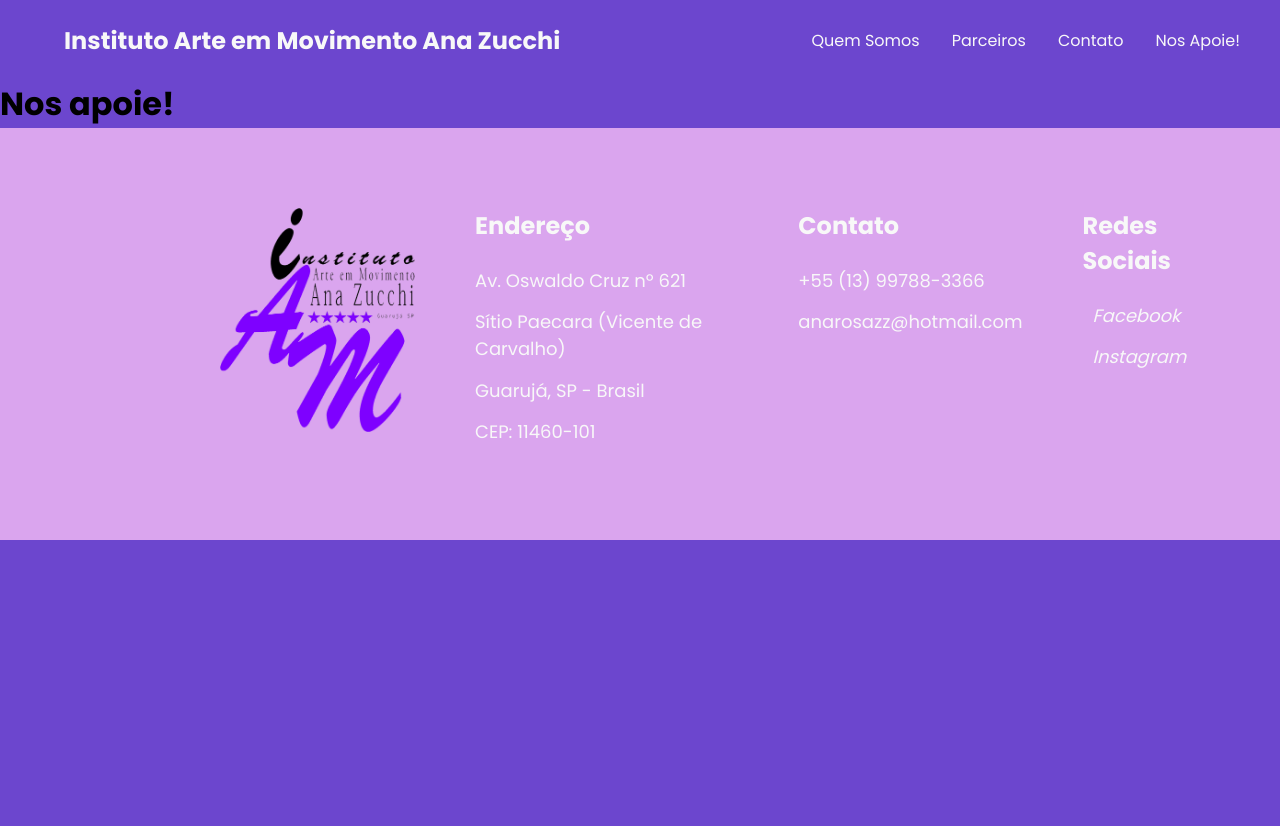
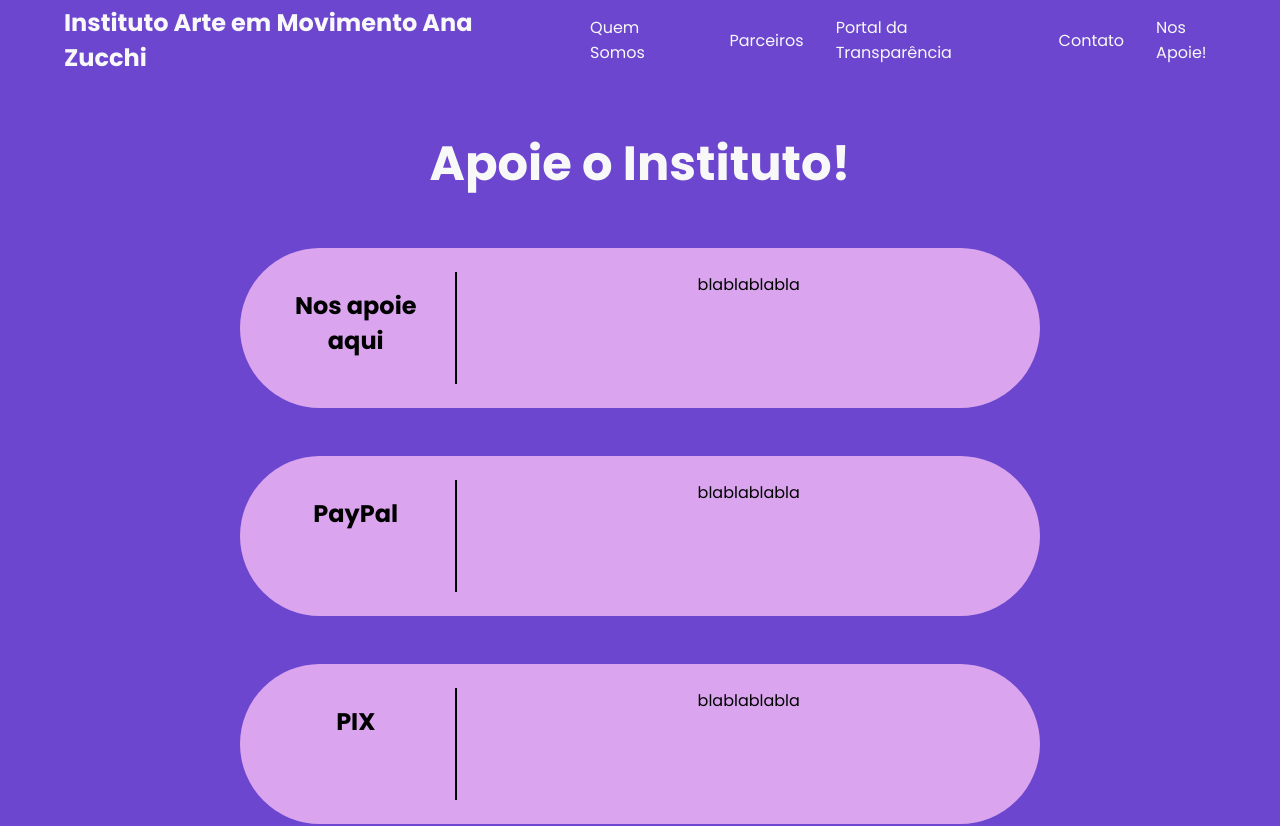
Before and after one commit to rianrr/arte-em-movimento, a React (Vite) app: page /apoie in a window 1280 px wide. Shown: the top 826 px of the page. Before the commit the page ends 800 px from the top, so only its background shows below. Built offline with nearby package versions, Linux system fonts and the light colour scheme; a web font is replaced by a local one.

Commit message:
fixed: make support page | todo: fix mission and support pages - style contact page

```diff
--- /dev/null
+++ b/src/components/DonationCard.tsx
@@ -0,0 +1,22 @@
+import { Container, Card, HeadingSection, MessageSection} from '../styles/DonationCardStyles'
+
+type CardProps = {
+  heading: string
+  message: string
+}
+
+export function DonationCard(props: CardProps) {
+  return (
+    <Container>
+      <Card>
+        <HeadingSection>
+          <h1>{props.heading}</h1>
+        </HeadingSection>
+
+        <MessageSection>
+          <p>{props.message}</p>
+        </MessageSection>
+      </Card>
+    </Container>
+  )
+}
--- a/src/components/ImageSwiper.tsx
+++ b/src/components/ImageSwiper.tsx
@@ -2,6 +2,7 @@
 import { SwiperElement, SwiperSlider, NavLink, Image } from '../styles/ImageSwiperStyle'
 
 import 'swiper/css/bundle'
+import 'swiper/css/autoplay'
 
 export function ImageSwiper() {
     return (
@@ -11,6 +12,7 @@
         slidesPerView={1}
         navigation
         pagination={{ clickable: true }}
+        autoplay={{ delay: 1 }}
       >
         <SwiperSlider>
             <Image src="/images/2.JPG" />
--- a/src/components/Navbar.tsx
+++ b/src/components/Navbar.tsx
@@ -23,6 +23,9 @@
                 <NavLink to='/parceiros' >
                     Parceiros
                 </NavLink>
+                <NavLink to='/portal-da-transparencia'>
+                  Portal da Transparência
+                </NavLink>
                 <NavLink to="/contato">
                     Contato
                 </NavLink>
--- /dev/null
+++ b/src/pages/Portal.tsx
@@ -0,0 +1,12 @@
+import Footer from "../components/Footer";
+import Navbar from "../components/Navbar";
+
+export function Portal() {
+  return (
+    <>
+      <Navbar />
+      <h1>Portal da Transparência</h1>
+      <Footer />
+    </>
+  )
+}
--- a/src/pages/Support.tsx
+++ b/src/pages/Support.tsx
@@ -1,11 +1,29 @@
-import Footer from "../components/Footer";
-import Navbar from "../components/Navbar";
+import { DonationCard } from "../components/DonationCard"
+import Footer from "../components/Footer"
+import Navbar from "../components/Navbar"
+import { Heading } from '../styles/SupportStyles'
 
 export function Support() {
     return (
         <>
             <Navbar />
-            <h1>Nos apoie!</h1>
+            <Heading>Apoie o Instituto!</Heading>
+
+            <DonationCard
+              heading="Nos apoie aqui"
+              message="blablablabla"
+            />
+
+            <DonationCard
+              heading="PayPal"
+              message="blablablabla"
+            />
+
+            <DonationCard
+              heading="PIX"
+              message="blablablabla"
+            />
+
             <Footer />
         </>
     )
--- a/src/routes.tsx
+++ b/src/routes.tsx
@@ -10,6 +10,7 @@
 import { Contact } from "./pages/Contact"
 import { Support } from "./pages/Support"
 import { Mission } from "./pages/Mission"
+import { Portal } from "./pages/Portal"
 
 export function AppRoutes() {
     return (
@@ -21,6 +22,7 @@
                 <Route path="/contato" element={<Contact />} />
                 <Route path="/apoie" element={<Support />} />
                 <Route path="/missao" element={<Mission />} />
+                <Route path="/portal-da-transparencia" element={<Portal />} />
             </Routes>
         </Router>
     )
--- /dev/null
+++ b/src/styles/DonationCardStyles.tsx
@@ -0,0 +1,37 @@
+import styled from "styled-components";
+
+export const Container = styled.section`
+  display: flex;
+  align-items: center;
+  justify-content: center;
+  margin: 3em 0 3em 0;
+`
+
+export const Card = styled.div`
+  display: flex;
+  justify-content: space-between;
+  align-items: center;
+  /* padding: 1em 1em 1em 1em; */
+  height: 10em;
+  width: 50em;
+  background-color: #daa5ee;
+  border-radius: 5em;
+`
+
+export const HeadingSection = styled.div`
+  text-align: center;
+  align-items: center;
+  justify-content: center;
+  padding: 1em 1em 0 2em;
+  border-right: solid 2px #000;
+  height: 70%;
+  width: 35%;
+`
+
+export const MessageSection = styled.div`
+  text-align: center;
+  align-items: center;
+  justify-content: center;
+  width: 100%;
+  height: 70%;
+`
--- a/src/styles/SupportStyles.tsx
+++ b/src/styles/SupportStyles.tsx
@@ -0,0 +1,8 @@
+import styled from "styled-components"
+
+export const Heading = styled.h2`
+  text-align: center;
+  color: #f8f8f8;
+  font-size: 3em;
+  margin: 1em 0 0 0;
+`
```
Also changed, not shown: 1 other file (tests, documents, lock files or other folders).
